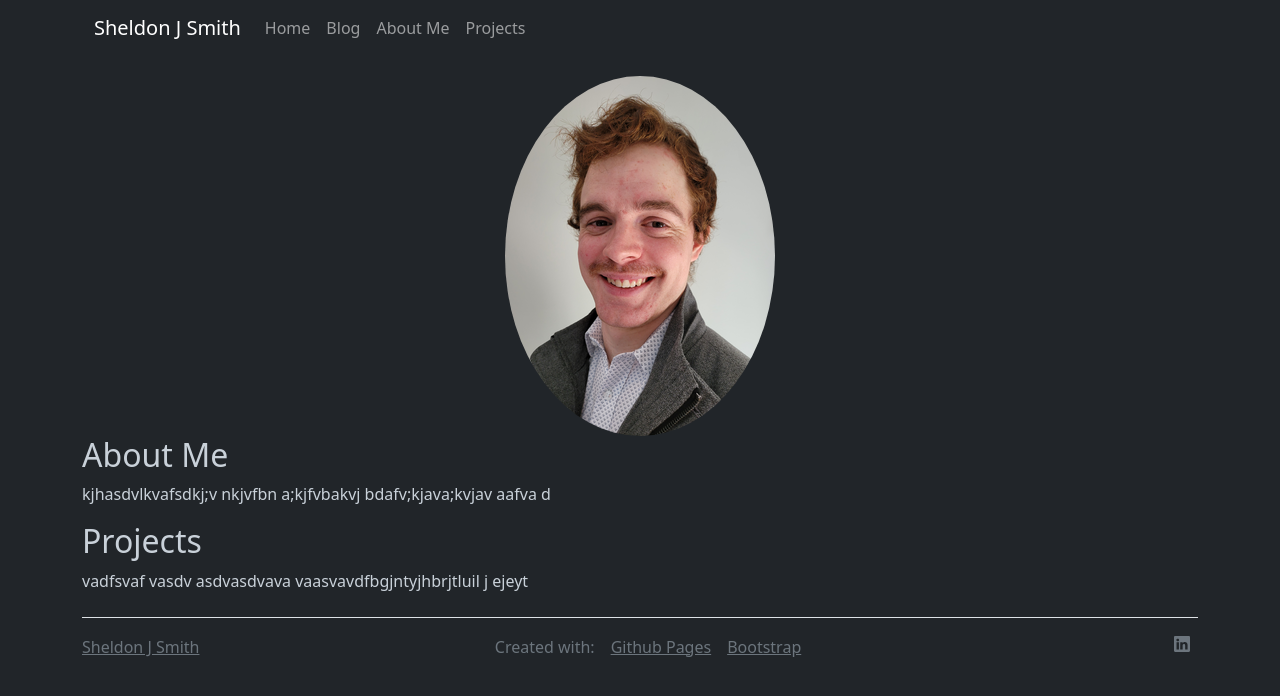
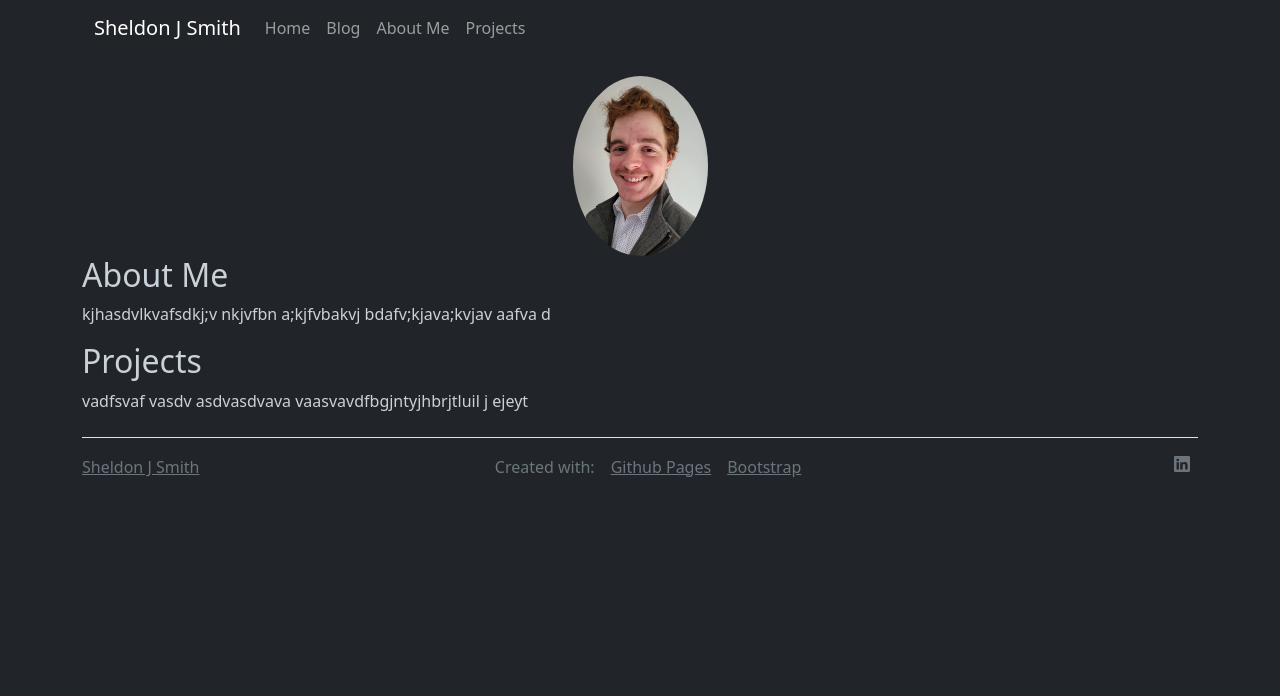
Before and after one commit to Screemm/screemm.github.io, a Jekyll site: the page built from index.md, in a window 1280 px wide. Shown: the top 696 px of the page. Built offline with Jekyll 4.4.1, drawn with Linux system fonts in a browser that asks for light colours; nearby versions of some CDN libraries.

Commit message:
Update index-style.html

```diff
--- a/_includes/index-style.html
+++ b/_includes/index-style.html
@@ -15,6 +15,8 @@
 
  #avatar {
     border-radius: 50%;
+    height: 180px;
+    width: 135px;
 }
 </style>
 </head>
```
